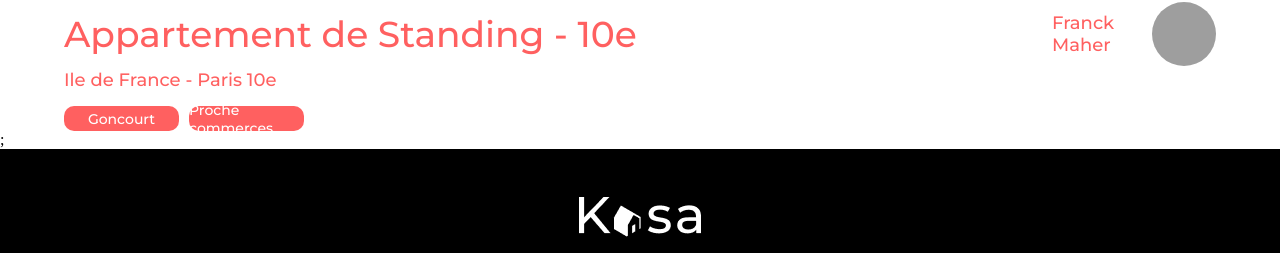
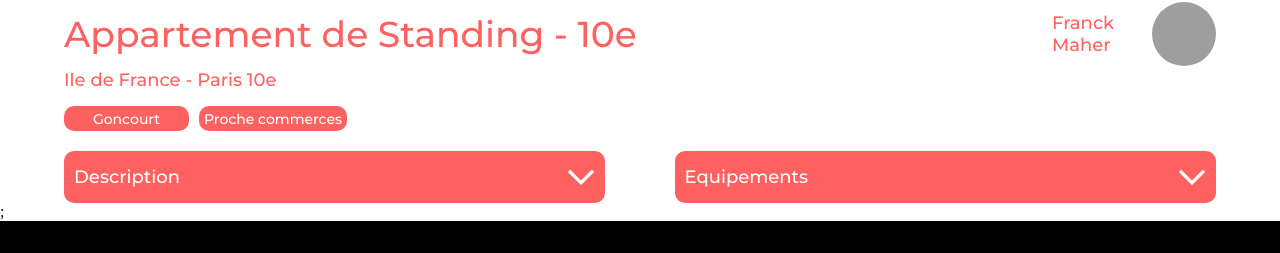
Before and after one commit to Victorhoff/Kasa, a React (Create React App) app: page /rental/0979876d in a window 1280 px wide. Shown: the part 606-859 px from the top of the page. Built offline with nearby package versions, Linux system fonts and the light colour scheme; grey boxes are pictures that could not be loaded; a web font is replaced by a local one.

Commit message:
ajout des collapses

```diff
--- /dev/null
+++ b/src/components/Collapse.js
@@ -0,0 +1,30 @@
+import React, { useState, useParams } from "react";
+
+const Collapse = (props) => {
+  const [open, setOpen] = useState(false);
+  const openCollapse = () => {
+    setOpen(!open);
+  };
+
+  return (
+    <div className="collapse__dropdown">
+      <div onClick={openCollapse} className="collapse__dropdown__title">
+        <h2>{props.label}</h2>
+        <div className="collapse__dropdown__arrow" onClick={openCollapse}>
+          <img
+            src="/img/Vector.png"
+            alt="flèche"
+            className={`dropdownArrow ${open}`}
+          />
+        </div>
+      </div>
+      {open && (
+        <div className="collapse__dropdown__content">
+          <>{props.children}</>
+        </div>
+      )}
+    </div>
+  );
+};
+
+export default Collapse;
--- a/src/pages/Accomodation.js
+++ b/src/pages/Accomodation.js
@@ -4,6 +4,7 @@ import Slider from "../components/Slider";
 import Host from "../components/Host";
 import rentals from "../data/data.json";
 import Tags from "../components/Tags";
+import Collapse from "../components/Collapse";
 
 const Accomodation = () => {
   const { rentalId } = useParams();
@@ -17,6 +18,22 @@ const Accomodation = () => {
       </div>
       <h2 className="accomodation__location">{selectedRental.location}</h2>
       <Tags />
+      <div className="collapse">
+        <Collapse label="Description">
+          <p>{selectedRental.description}</p>
+        </Collapse>
+        <Collapse label="Equipements">
+          <ul className="collapse__dropdown__content">
+            {selectedRental.equipments.map((equipments, index) => {
+              return (
+                <li key={index} className="collapse__dropdown__content__list">
+                  {equipments}
+                </li>
+              );
+            })}
+          </ul>
+        </Collapse>
+      </div>
     </>
   );
 };
--- a/src/pages/Home.js
+++ b/src/pages/Home.js
@@ -16,7 +16,6 @@ const Home = () => {
             </Link>
           </article>
         ))}
-        ;
       </main>
     </>
   );
--- a/src/sass/style.scss
+++ b/src/sass/style.scss
@@ -164,12 +164,13 @@
         background-color: $primary-color;
         color: white;
         font-size: 14px;
-        width: 115px;
+        min-width: 115px;
         height: 25px;
         border-radius: 10px;
         display: flex;
         align-items: center;
         justify-content: center;
+        padding: 0px 5px
     }
 }
 
@@ -239,6 +240,72 @@
     }
 }
 
+.collapse {
+    @include marginAuto;
+    margin-top: 20px;
+    justify-content: space-between;
+
+    &__dropdown {
+        width: 47%;
+
+        &__arrow {
+            width: 100%;
+            display: flex;
+            justify-content: flex-end;
+        }
+
+        &__content {
+            background-color: $secondary-color;
+            height: 250px;
+            border-radius: 10px;
+            display: flex;
+            flex-flow: column wrap;
+
+                & p {
+                    font-size: 18px;
+                    padding-left: 15px;
+                    margin: 34px 0px;
+                }
+
+                & li {
+                    font-size: 18px;
+                    margin-top: 10px;
+                }
+
+                & ul {
+                    padding-left: 15px;
+                }
+            }
+
+            &__title {
+                width: 100%;
+                background-color: $primary-color;
+                color: white;
+                border-radius: 10px;
+                height: 52px;
+                display: flex;
+                align-items: center;
+                cursor: pointer;
+
+                & h2 {
+                    margin-left: 10px;
+                    color: white;
+                    font-size: 18px;
+                }
+            }
+    }
+}
+
+.dropdownArrow {
+    margin-right: 10px;
+    transform: rotate(180deg);
+    transition: transform 0.3s;
+}
+
+.dropdownArrow.true {
+    transform: rotate(0deg);
+}
+
 // Footer
 
 .footer {
```
Also changed, not shown: public/img/Vector.png (added).
